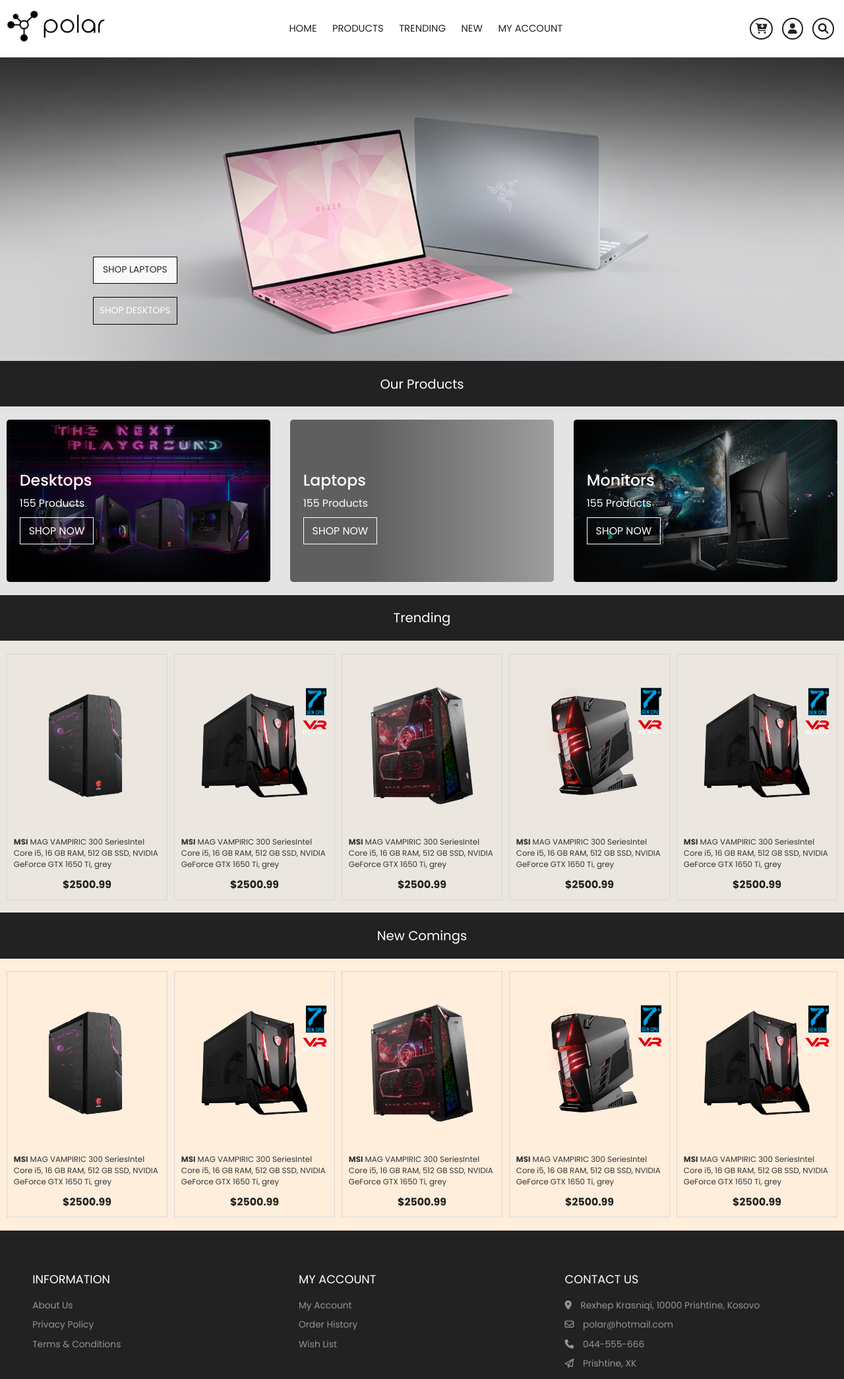
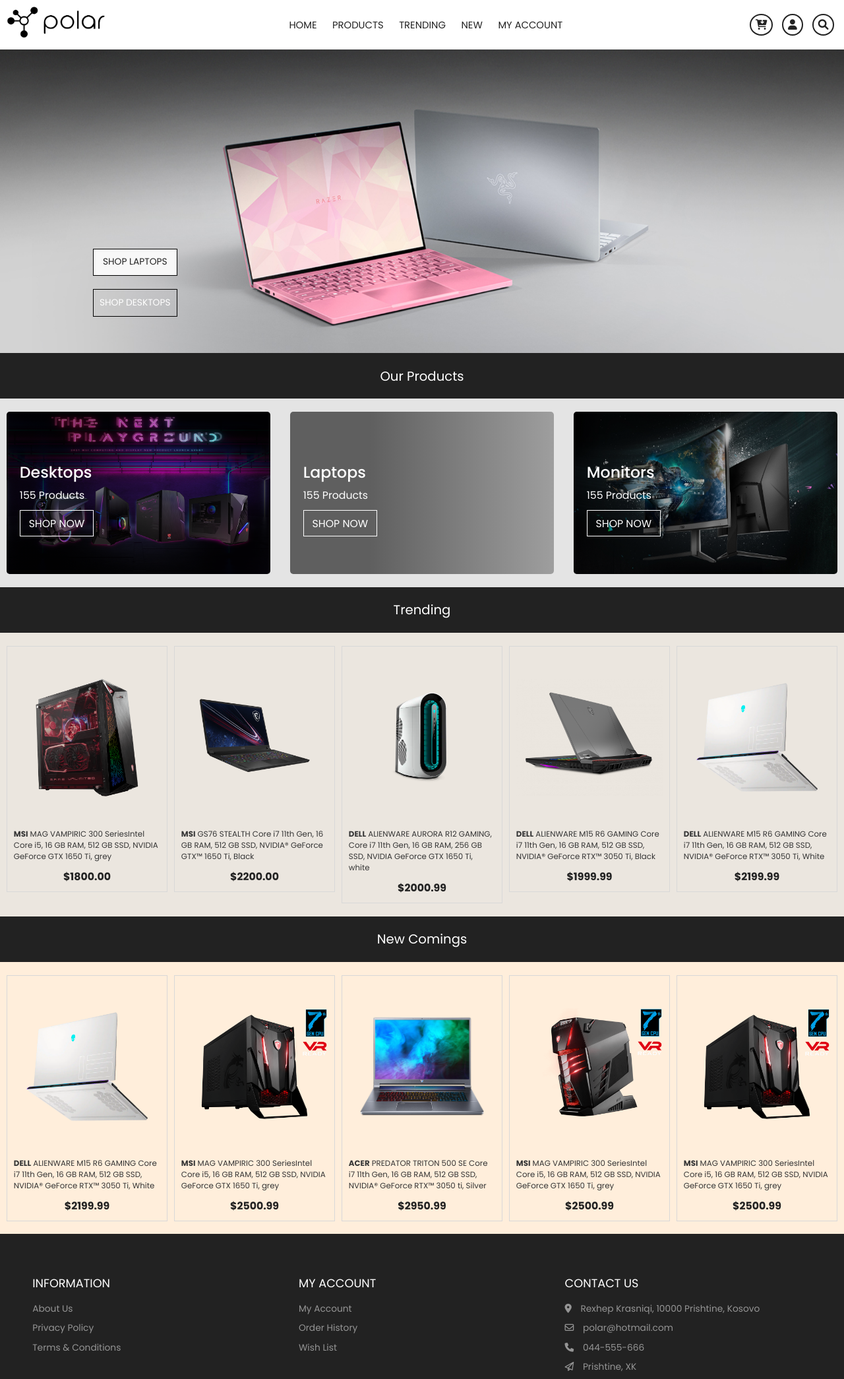
Before and after one commit to Rinor-Luzha/WebProject, a PHP site: page / in a window 1280 px wide. Shown: the top 2090 px of the page at 66% size. Run offline with PHP 8.4, Linux system fonts and the light colour scheme; some libraries are stand-ins or nearby versions; grey boxes are pictures that could not be loaded.

Commit message:
nav change

```diff
--- a/css/headersStyle.css
+++ b/css/headersStyle.css
@@ -11,7 +11,7 @@
     padding:0 1rem;
 }
 .navigation{
-    padding:1.6rem 0;
+    padding:1rem 0;
 }
 .logo img{
     width:150px;
@@ -124,7 +124,7 @@
     }
     .navigation.show{
         background-color:var(--grey2);
-        height:78px;
+        height:80px;
     }
     .nav-menu {
         position: fixed;
@@ -183,9 +183,9 @@
         top: 0;
         left: 0;
         width: 100%;
-        height: 100%;
+        height: 284vh;
         background-color: rgba(0, 0, 0, 0.6);
-        z-index: 999;
+        z-index:100;
     }
 
 }
--- a/index.html
+++ b/index.html
@@ -170,6 +170,150 @@
               <li class="glide__slide">
                 <div class="product">
                   <div class="product-header">
+                    <img src="images/desktop/desktop2.png" class='small' alt="product">
+                  </div>
+                  <div class="product-footer">
+                    <div class="description"><span>MSI</span> MAG VAMPIRIC 300 SeriesIntel Core i5, 16 GB RAM, 512 GB
+                      SSD,
+                      NVIDIA
+                      GeForce
+                      GTX 1650 Ti, grey</div>
+                    <div class="product-price">
+                      <h4>$1800.00</h4>
+                    </div>
+                  </div>
+                  <ul>
+                    <li>
+                      <a href="#">
+                        <i class="fas fa-cart-plus"></i>
+                      </a>
+                    </li>
+                    <li>
+                      <a href="#">
+                        <i class="fas fa-heart"></i>
+                      </a>
+                    </li>
+                  </ul>
+                </div>
+              </li>
+              <li class="glide__slide">
+                <div class="product">
+                  <div class="product-header">
+                    <img src="images/laptop/laptop2.png" class='small' alt="product">
+                  </div>
+                  <div class="product-footer">
+                    <div class="description"><span>MSI</span> GS76 STEALTH Core i7 11th Gen, 16 GB RAM, 512 GB
+                      SSD,
+                      NVIDIA®
+                      GeForce
+                      GTX™ 1650 Ti, Black</div>
+                    <div class="product-price">
+                      <h4>$2200.00</h4>
+                    </div>
+                  </div>
+                  <ul>
+                    <li>
+                      <a href="#">
+                        <i class="fas fa-cart-plus"></i>
+                      </a>
+                    </li>
+                    <li>
+                      <a href="#">
+                        <i class="fas fa-heart"></i>
+                      </a>
+                    </li>
+                  </ul>
+                </div>
+              </li>
+              <li class="glide__slide">
+                <div class="product">
+                  <div class="product-header">
+                    <img src="images/desktop/desktop6.png" class='small' alt="product">
+                  </div>
+                  <div class="product-footer">
+                    <div class="description"><span>DELL</span> ALIENWARE AURORA R12 GAMING, Core i7 11th Gen, 16 GB RAM,
+                      256 GB
+                      SSD,
+                      NVIDIA
+                      GeForce
+                      GTX 1650 Ti, white</div>
+                    <div class="product-price">
+                      <h4>$2000.99</h4>
+                    </div>
+                  </div>
+                  <ul>
+                    <li>
+                      <a href="#">
+                        <i class="fas fa-cart-plus"></i>
+                      </a>
+                    </li>
+                    <li>
+                      <a href="#">
+                        <i class="fas fa-heart"></i>
+                      </a>
+                    </li>
+                  </ul>
+                </div>
+              </li>
+              <li class="glide__slide">
+                <div class="product">
+                  <div class="product-header">
+                    <img src="images/laptop/laptop1.png" class='small' alt="product">
+                  </div>
+                  <div class="product-footer">
+                    <div class="description"><span>DELL</span> ALIENWARE M15 R6 GAMING Core i7 11th Gen, 16 GB RAM, 512
+                      GB
+                      SSD,
+                      NVIDIA® GeForce RTX™ 3050 Ti, Black</div>
+                    <div class="product-price">
+                      <h4>$1999.99</h4>
+                    </div>
+                  </div>
+                  <ul>
+                    <li>
+                      <a href="#">
+                        <i class="fas fa-cart-plus"></i>
+                      </a>
+                    </li>
+                    <li>
+                      <a href="#">
+                        <i class="fas fa-heart"></i>
+                      </a>
+                    </li>
+                  </ul>
+                </div>
+              </li>
+              <li class="glide__slide">
+                <div class="product">
+                  <div class="product-header">
+                    <img src="images/laptop/laptop7.png" class='small' alt="product">
+                  </div>
+                  <div class="product-footer">
+                    <div class="description"><span>DELL</span> ALIENWARE M15 R6 GAMING Core i7 11th Gen, 16 GB RAM, 512
+                      GB
+                      SSD,
+                      NVIDIA® GeForce RTX™ 3050 Ti, White</div>
+                    <div class="product-price">
+                      <h4>$2199.99</h4>
+                    </div>
+                  </div>
+                  <ul>
+                    <li>
+                      <a href="#">
+                        <i class="fas fa-cart-plus"></i>
+                      </a>
+                    </li>
+                    <li>
+                      <a href="#">
+                        <i class="fas fa-heart"></i>
+                      </a>
+                    </li>
+                  </ul>
+                </div>
+              </li>
+              <li class="glide__slide">
+                <div class="product">
+                  <div class="product-header">
                     <img src="images/desktop/desktop1.png" class='small' alt="product">
                   </div>
                   <div class="product-footer">
@@ -180,6 +324,55 @@
                       GTX 1650 Ti, grey</div>
                     <div class="product-price">
                       <h4>$2500.99</h4>
+                    </div>
+                  </div>
+                  <ul>
+                    <li>
+                      <a href="#">
+                        <i class="fas fa-cart-plus"></i>
+                      </a>
+                    </li>
+                    <li>
+                      <a href="#">
+                        <i class="fas fa-heart"></i>
+                      </a>
+                    </li>
+                  </ul>
+                </div>
+              </li>
+            </ul>
+          </div>
+          <!-- arrows per slider -->
+          <div class="glide__arrows" data-glide-el="controls">
+            <button class="glide__arrow glide__arrow--left" data-glide-dir="<">
+              <i class="fa-solid fa-arrow-left"></i>
+            </button>
+            <button class="glide__arrow glide__arrow--right" data-glide-dir=">">
+              <i class="fa-solid fa-arrow-right"></i>
+            </button>
+          </div>
+        </div>
+      </div>
+    </section>
+    <!-- New Products -->
+    <section class="new-products" id="new">
+      <h2 class="title">New Comings</h2>
+      <div class="product-center container">
+        <div class="glide" id="new-products-slider">
+          <div class="glide__track" data-glide-el="track">
+            <ul class="glide__slides">
+              <li class="glide__slide">
+                <div class="product">
+                  <div class="product-header">
+                    <img src="images/laptop/laptop7.png" class='small' alt="product">
+                  </div>
+                  <div class="product-footer">
+                    <div class="description"><span>DELL</span> ALIENWARE M15 R6 GAMING Core i7 11th Gen, 16 GB RAM, 512
+                      GB
+                      SSD,
+                      NVIDIA® GeForce RTX™ 3050 Ti, White</div>
+                    <div class="product-price">
+                      <h4>$2199.99</h4>
                     </div>
                   </div>
                   <ul>
@@ -228,16 +421,15 @@
               <li class="glide__slide">
                 <div class="product">
                   <div class="product-header">
-                    <img src="images/desktop/desktop2.png" class='small' alt="product">
+                    <img src="images/laptop/laptop9.png" class='small' alt="product">
                   </div>
                   <div class="product-footer">
-                    <div class="description"><span>MSI</span> MAG VAMPIRIC 300 SeriesIntel Core i5, 16 GB RAM, 512 GB
+                    <div class="description"><span>ACER</span> PREDATOR TRITON 500 SE Core i7 11th Gen, 16 GB RAM, 512
+                      GB
                       SSD,
-                      NVIDIA
-                      GeForce
-                      GTX 1650 Ti, grey</div>
+                      NVIDIA® GeForce RTX™ 3050 ti, Silver</div>
                     <div class="product-price">
-                      <h4>$2500.99</h4>
+                      <h4>$2950.99</h4>
                     </div>
                   </div>
                   <ul>
@@ -315,211 +507,16 @@
               <li class="glide__slide">
                 <div class="product">
                   <div class="product-header">
-                    <img src="images/desktop/desktop1.png" class='small' alt="product">
+                    <img src="images/laptop/laptop1.png" class='small' alt="product">
                   </div>
                   <div class="product-footer">
-                    <div class="description"><span>MSI</span> MAG VAMPIRIC 300 SeriesIntel Core i5, 16 GB RAM, 512 GB
+                    <div class="description"><span>MSI</span> MAG GT76 TITAN Core i7, 16 GB RAM, 256 GB
                       SSD,
-                      NVIDIA
+                      NVIDIA®
                       GeForce
-                      GTX 1650 Ti, grey</div>
+                      GTX™ 1650 Ti, Black</div>
                     <div class="product-price">
-                      <h4>$2500.99</h4>
-                    </div>
-                  </div>
-                  <ul>
-                    <li>
-                      <a href="#">
-                        <i class="fas fa-cart-plus"></i>
-                      </a>
-                    </li>
-                    <li>
-                      <a href="#">
-                        <i class="fas fa-heart"></i>
-                      </a>
-                    </li>
-                  </ul>
-                </div>
-              </li>
-            </ul>
-          </div>
-          <!-- arrows per slider -->
-          <div class="glide__arrows" data-glide-el="controls">
-            <button class="glide__arrow glide__arrow--left" data-glide-dir="<">
-              <i class="fa-solid fa-arrow-left"></i>
-            </button>
-            <button class="glide__arrow glide__arrow--right" data-glide-dir=">">
-              <i class="fa-solid fa-arrow-right"></i>
-            </button>
-          </div>
-        </div>
-      </div>
-    </section>
-    <!-- New Products -->
-    <section class="new-products" id="new">
-      <h2 class="title">New Comings</h2>
-      <div class="product-center container">
-        <div class="glide" id="new-products-slider">
-          <div class="glide__track" data-glide-el="track">
-            <ul class="glide__slides">
-              <li class="glide__slide">
-                <div class="product">
-                  <div class="product-header">
-                    <img src="images/desktop/desktop1.png" class='small' alt="product">
-                  </div>
-                  <div class="product-footer">
-                    <div class="description"><span>MSI</span> MAG VAMPIRIC 300 SeriesIntel Core i5, 16 GB RAM, 512 GB
-                      SSD,
-                      NVIDIA
-                      GeForce
-                      GTX 1650 Ti, grey</div>
-                    <div class="product-price">
-                      <h4>$2500.99</h4>
-                    </div>
-                  </div>
-                  <ul>
-                    <li>
-                      <a href="#">
-                        <i class="fas fa-cart-plus"></i>
-                      </a>
-                    </li>
-                    <li>
-                      <a href="#">
-                        <i class="fas fa-heart"></i>
-                      </a>
-                    </li>
-                  </ul>
-                </div>
-              </li>
-              <li class="glide__slide">
-                <div class="product">
-                  <div class="product-header">
-                    <img src="images/desktop/desktop4.png" class='small' alt="product">
-                  </div>
-                  <div class="product-footer">
-                    <div class="description"><span>MSI</span> MAG VAMPIRIC 300 SeriesIntel Core i5, 16 GB RAM, 512 GB
-                      SSD,
-                      NVIDIA
-                      GeForce
-                      GTX 1650 Ti, grey</div>
-                    <div class="product-price">
-                      <h4>$2500.99</h4>
-                    </div>
-                  </div>
-                  <ul>
-                    <li>
-                      <a href="#">
-                        <i class="fas fa-cart-plus"></i>
-                      </a>
-                    </li>
-                    <li>
-                      <a href="#">
-                        <i class="fas fa-heart"></i>
-                      </a>
-                    </li>
-                  </ul>
-                </div>
-              </li>
-              <li class="glide__slide">
-                <div class="product">
-                  <div class="product-header">
-                    <img src="images/desktop/desktop2.png" class='small' alt="product">
-                  </div>
-                  <div class="product-footer">
-                    <div class="description"><span>MSI</span> MAG VAMPIRIC 300 SeriesIntel Core i5, 16 GB RAM, 512 GB
-                      SSD,
-                      NVIDIA
-                      GeForce
-                      GTX 1650 Ti, grey</div>
-                    <div class="product-price">
-                      <h4>$2500.99</h4>
-                    </div>
-                  </div>
-                  <ul>
-                    <li>
-                      <a href="#">
-                        <i class="fas fa-cart-plus"></i>
-                      </a>
-                    </li>
-                    <li>
-                      <a href="#">
-                        <i class="fas fa-heart"></i>
-                      </a>
-                    </li>
-                  </ul>
-                </div>
-              </li>
-              <li class="glide__slide">
-                <div class="product">
-                  <div class="product-header">
-                    <img src="images/desktop/desktop3.png" class='small' alt="product">
-                  </div>
-                  <div class="product-footer">
-                    <div class="description"><span>MSI</span> MAG VAMPIRIC 300 SeriesIntel Core i5, 16 GB RAM, 512 GB
-                      SSD,
-                      NVIDIA
-                      GeForce
-                      GTX 1650 Ti, grey</div>
-                    <div class="product-price">
-                      <h4>$2500.99</h4>
-                    </div>
-                  </div>
-                  <ul>
-                    <li>
-                      <a href="#">
-                        <i class="fas fa-cart-plus"></i>
-                      </a>
-                    </li>
-                    <li>
-                      <a href="#">
-                        <i class="fas fa-heart"></i>
-                      </a>
-                    </li>
-                  </ul>
-                </div>
-              </li>
-              <li class="glide__slide">
-                <div class="product">
-                  <div class="product-header">
-                    <img src="images/desktop/desktop4.png" class='small' alt="product">
-                  </div>
-                  <div class="product-footer">
-                    <div class="description"><span>MSI</span> MAG VAMPIRIC 300 SeriesIntel Core i5, 16 GB RAM, 512 GB
-                      SSD,
-                      NVIDIA
-                      GeForce
-                      GTX 1650 Ti, grey</div>
-                    <div class="product-price">
-                      <h4>$2500.99</h4>
-                    </div>
-                  </div>
-                  <ul>
-                    <li>
-                      <a href="#">
-                        <i class="fas fa-cart-plus"></i>
-                      </a>
-                    </li>
-                    <li>
-                      <a href="#">
-                        <i class="fas fa-heart"></i>
-                      </a>
-                    </li>
-                  </ul>
-                </div>
-              </li>
-              <li class="glide__slide">
-                <div class="product">
-                  <div class="product-header">
-                    <img src="images/desktop/desktop1.png" class='small' alt="product">
-                  </div>
-                  <div class="product-footer">
-                    <div class="description"><span>MSI</span> MAG VAMPIRIC 300 SeriesIntel Core i5, 16 GB RAM, 512 GB
-                      SSD,
-                      NVIDIA
-                      GeForce
-                      GTX 1650 Ti, grey</div>
-                    <div class="product-price">
-                      <h4>$2500.99</h4>
+                      <h4>$1099.99</h4>
                     </div>
                   </div>
                   <ul>
```
